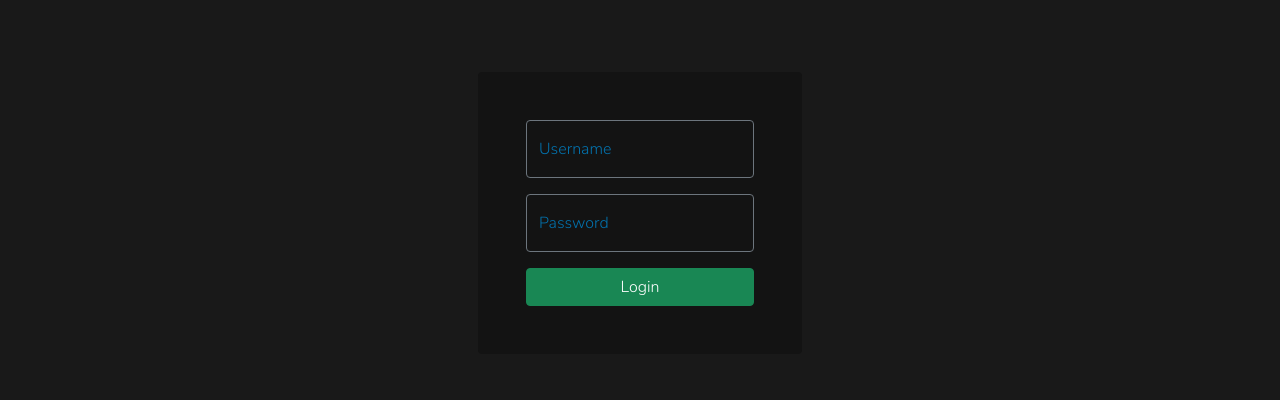
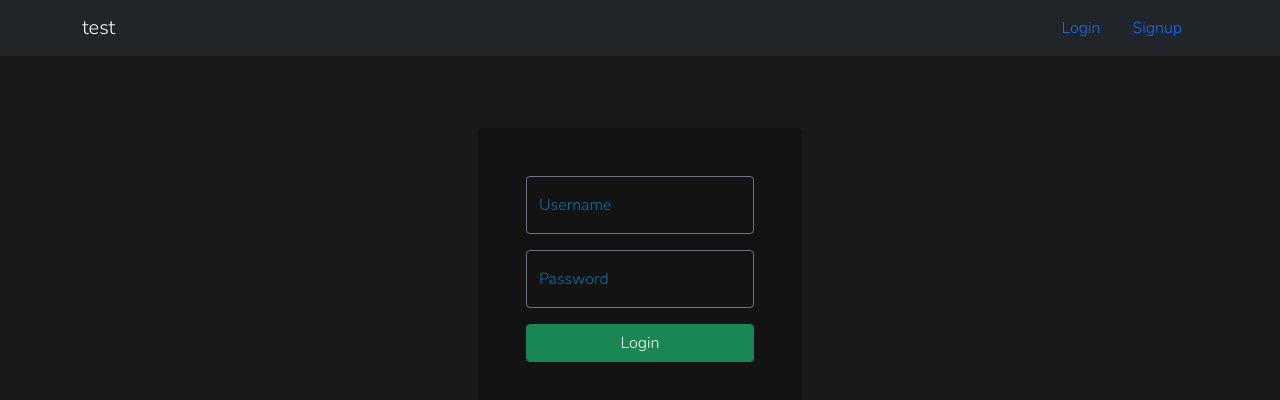
Before and after one commit to ayushgupta0010/mcq, a React (Create React App) app in the folder frontend/: page /login in a window 1280 px wide. Shown: the top 400 px of the page. Built offline with nearby package versions, Linux system fonts and the light colour scheme.

Commit message:
Fixed route guards for Main and Navbar components

```diff
--- a/frontend/src/components/MainComponent/index.js
+++ b/frontend/src/components/MainComponent/index.js
@@ -15,9 +15,7 @@ import Signup from "../AuthComponents/Signup";
 import Unverified from "../UtilityComponents/Unverified";
 
 const Main = () => {
-  const { isLoggedIn, username, is_verified } = useSelector(
-    (state) => state.auth
-  );
+  const { isLoggedIn, username } = useSelector((state) => state.auth);
 
   const dispatch = useDispatch();
 
@@ -27,7 +25,7 @@ const Main = () => {
 
   return (
     <BrowserRouter>
-      {is_verified === true && <Navbar />}
+      <Navbar />
       <Switch>
         <Route exact path='/' component={Home} />
         <Route exact path='/forbidden' component={Forbidden} />
--- a/frontend/src/components/NavbarComponents/LoggedIn.js
+++ b/frontend/src/components/NavbarComponents/LoggedIn.js
@@ -4,11 +4,13 @@ import { Link } from "react-router-dom";
 import { TRY_ACTIONS } from "../../redux/action";
 
 const LoggedIn = () => {
-  const { username, role } = useSelector((state) => state.auth);
+  const { username, role, is_verified } = useSelector((state) => state.auth);
 
   const dispatch = useDispatch();
 
   return (
+    <>
+      {is_verified === true && (
         <div className='dropdown'>
           <button
             className='bg-transparent border-0'
@@ -55,6 +57,8 @@ const LoggedIn = () => {
             </li>
           </ul>
         </div>
+      )}
+    </>
   );
 };
 
```
Lines whose indentation alone changed are shown as unchanged.
